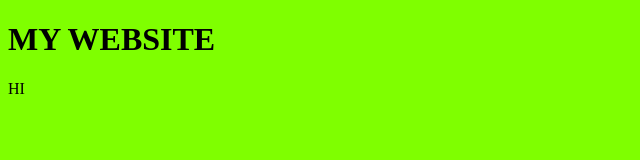
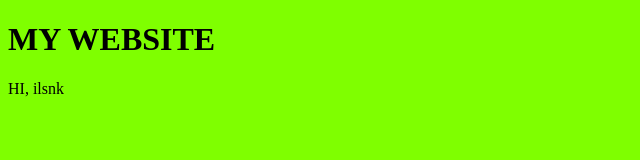
Before and after one commit to sabriozdil/FED, a plain HTML site: page index.html in a window 1280 px wide. Shown: the full height of the page, 0-640 px from the left. Drawn offline with Linux system fonts and the light colour scheme.

Commit message:
testing (asap rocky album)

```diff
--- a/index.html
+++ b/index.html
@@ -15,7 +15,7 @@
 <body>
 	<h1>MY WEBSITE</h1>
 
-	<p>HI</p>
+	<p>HI, ilsnk</p>
 	<script defer src="scripts/script.js"></script>
 </body>
 
```
